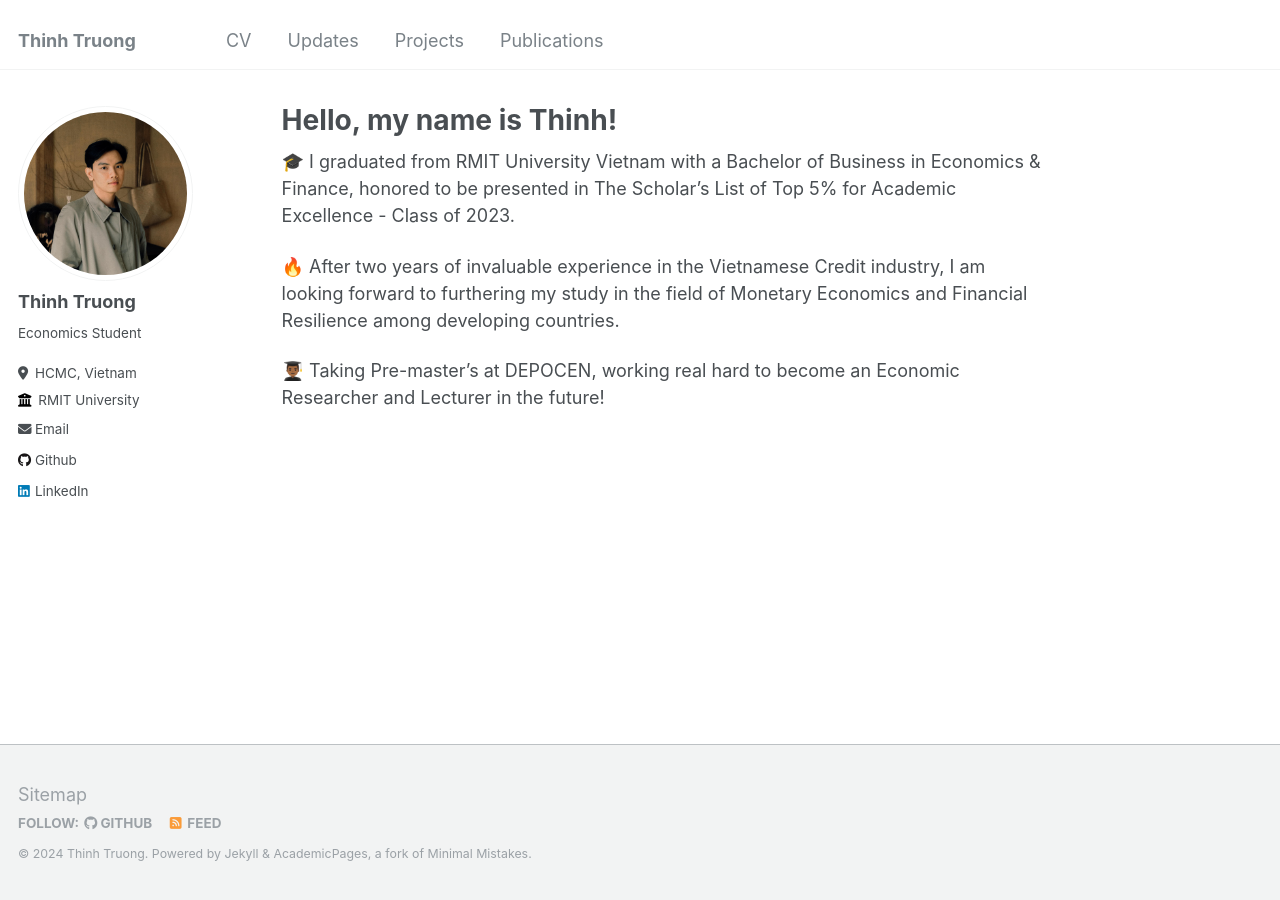
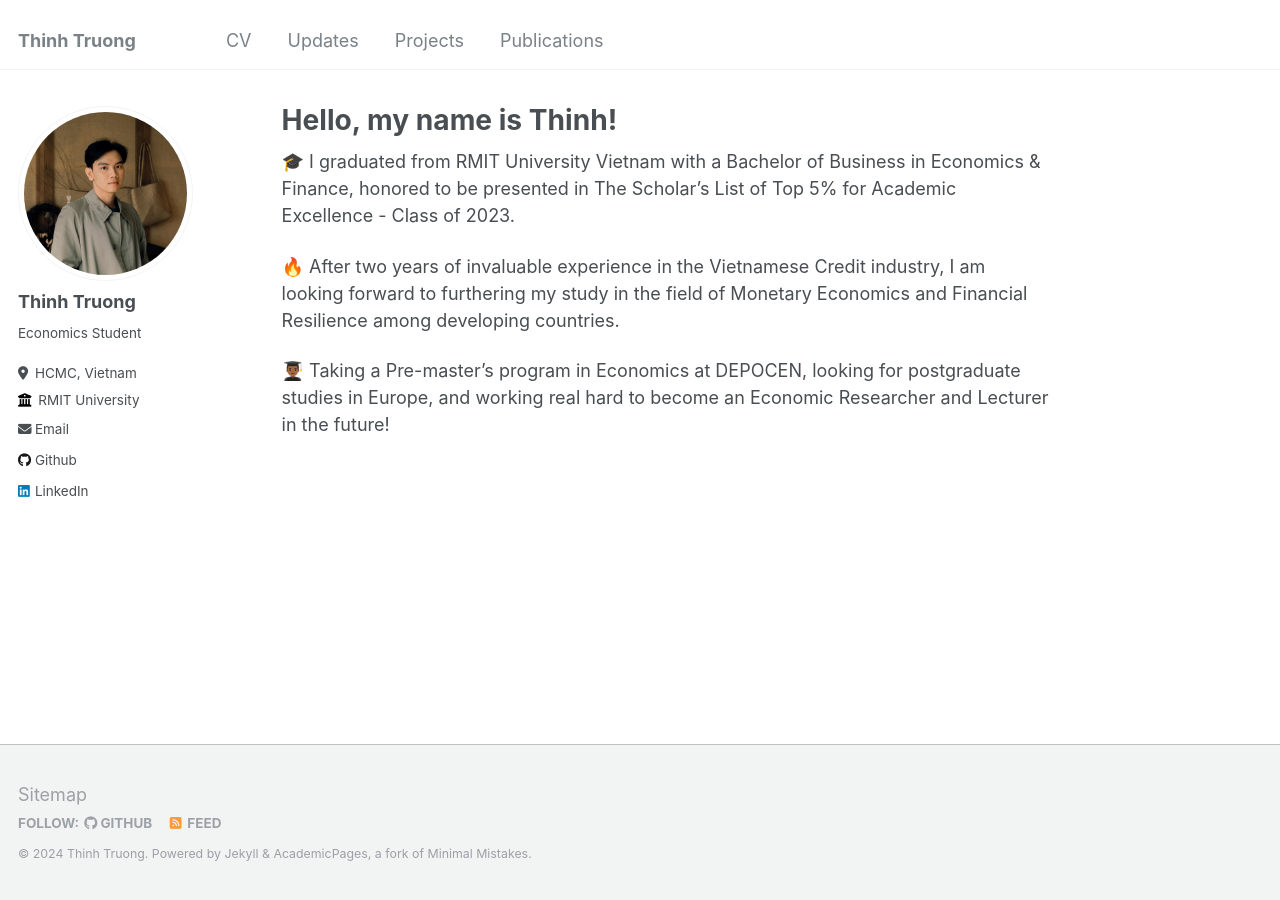
Before and after one commit to truongtuongthinh/truongtuongthinh1.github.io, a Jekyll site: the page built from _pages/about.md, in a window 1280 px wide. Built offline with Jekyll 4.4.1, drawn with Linux system fonts in a browser that asks for light colours.

Commit message:
Update about.md

```diff
--- a/_pages/about.md
+++ b/_pages/about.md
@@ -7,8 +7,9 @@ redirect_from:
   - /about.html
 ---
 
+
 🎓 I graduated from RMIT University Vietnam with a Bachelor of Business in Economics & Finance, honored to be presented in The Scholar's List of Top 5% for Academic Excellence - Class of 2023.
 
 🔥 After two years of invaluable experience in the Vietnamese Credit industry, I am looking forward to furthering my study in the field of Monetary Economics and Financial Resilience among developing countries.
 
-👨🏾‍🎓 Taking Pre-master's at DEPOCEN, working real hard to become an Economic Researcher and Lecturer in the future!
+👨🏾‍🎓 Taking a Pre-master's program in Economics at DEPOCEN, looking for postgraduate studies in Europe, and working real hard to become an Economic Researcher and Lecturer in the future!
```
